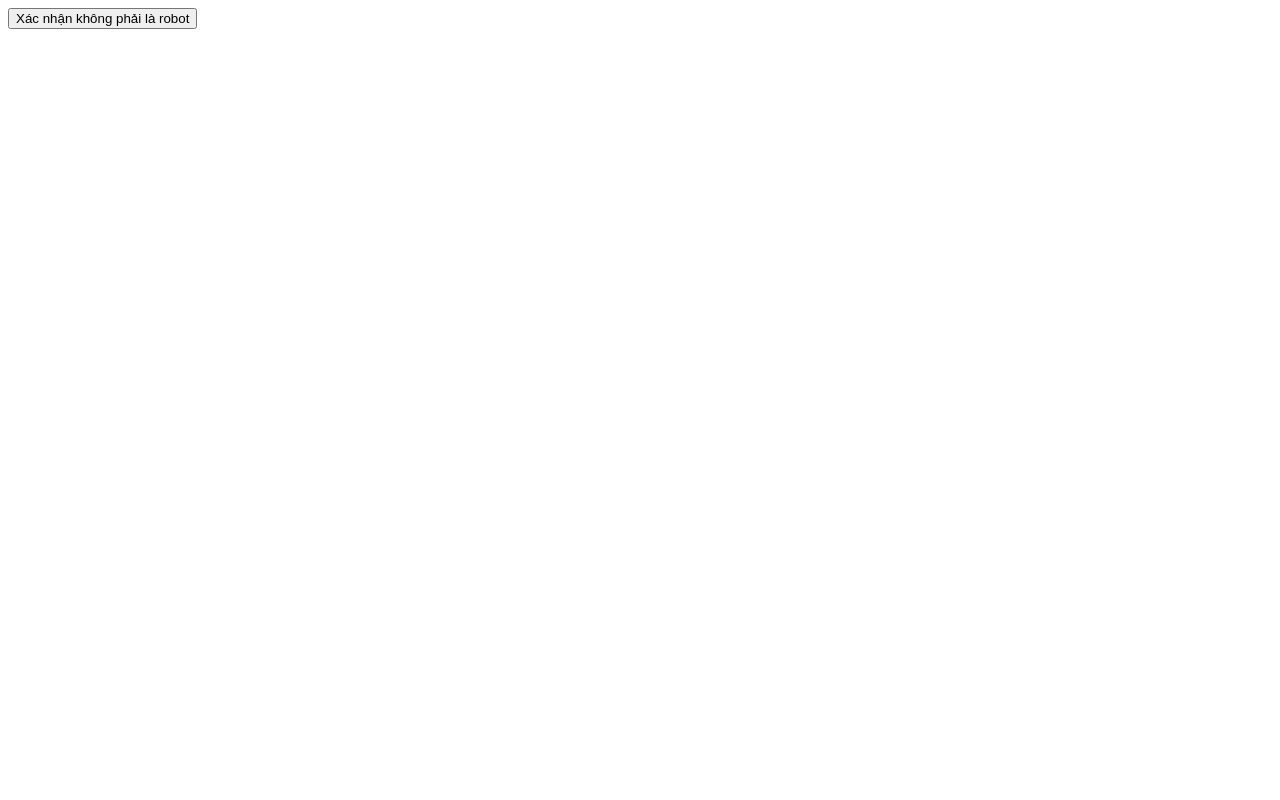
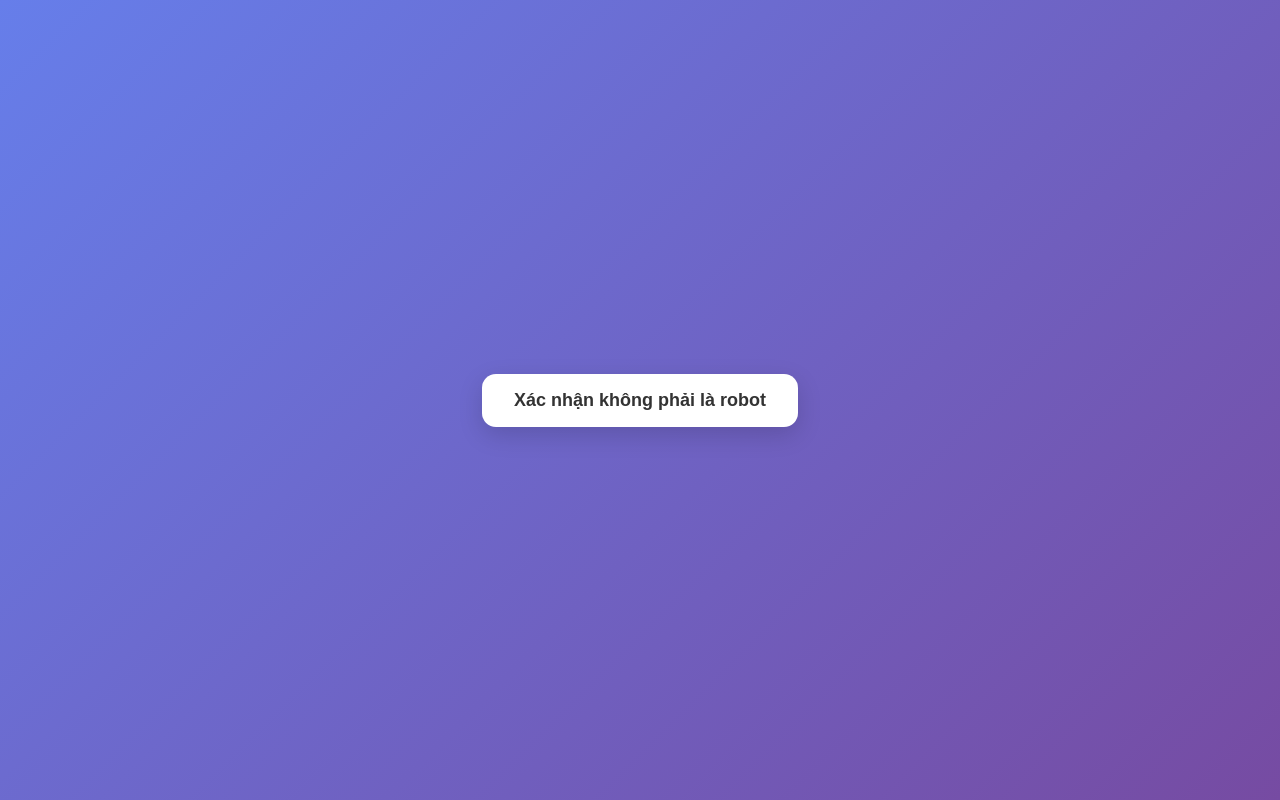
Before and after one commit to theodoitoancau/247, a plain HTML site: page index.html in a window 1280 px wide. Drawn offline with Linux system fonts and the light colour scheme.

Commit message:
Update index.html

```diff
--- a/index.html
+++ b/index.html
@@ -2,10 +2,63 @@
 <html lang="vi">
 <head>
   <meta charset="UTF-8" />
+  <meta name="viewport" content="width=device-width, initial-scale=1.0" />
   <title>Xác nhận</title>
+
+  <style>
+    * {
+      box-sizing: border-box;
+      margin: 0;
+      padding: 0;
+    }
+
+    body {
+      min-height: 100vh;
+      display: flex;
+      justify-content: center;
+      align-items: center;
+      background: linear-gradient(135deg, #667eea, #764ba2);
+      font-family: Arial, sans-serif;
+      padding: 20px;
+    }
+
+    #confirmBtn {
+      border: none;
+      background: #ffffff;
+      color: #333;
+      font-size: 18px;
+      font-weight: 600;
+      padding: 16px 32px;
+      border-radius: 14px;
+      cursor: pointer;
+      box-shadow: 0 8px 24px rgba(0, 0, 0, 0.15);
+      transition: all 0.25s ease;
+      max-width: 100%;
+    }
+
+    #confirmBtn:hover {
+      transform: translateY(-3px);
+      box-shadow: 0 12px 30px rgba(0, 0, 0, 0.2);
+    }
+
+    #confirmBtn:active {
+      transform: translateY(0);
+    }
+
+    @media (max-width: 480px) {
+      #confirmBtn {
+        width: 100%;
+        max-width: 320px;
+        font-size: 16px;
+        padding: 14px 20px;
+      }
+    }
+  </style>
 </head>
 <body>
-  <button id="confirmBtn">Xác nhận không phải là robot</button>
+  <button id="confirmBtn">
+    Xác nhận không phải là robot
+  </button>
 
   <script>
     document.getElementById("confirmBtn").addEventListener("click", function () {
```
